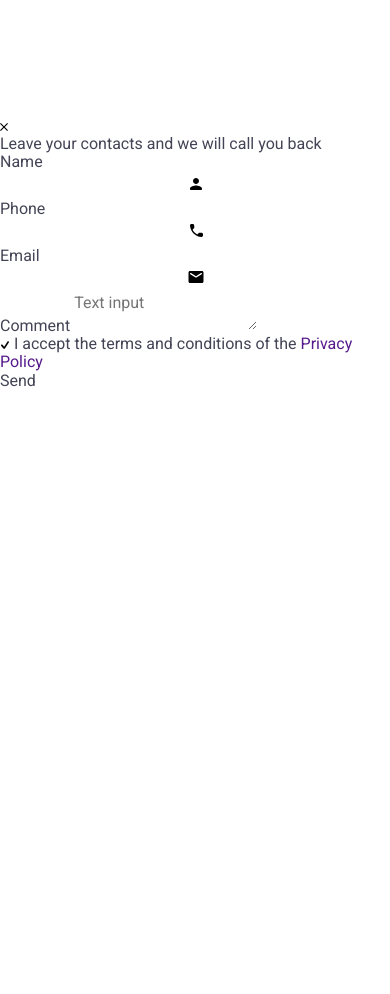
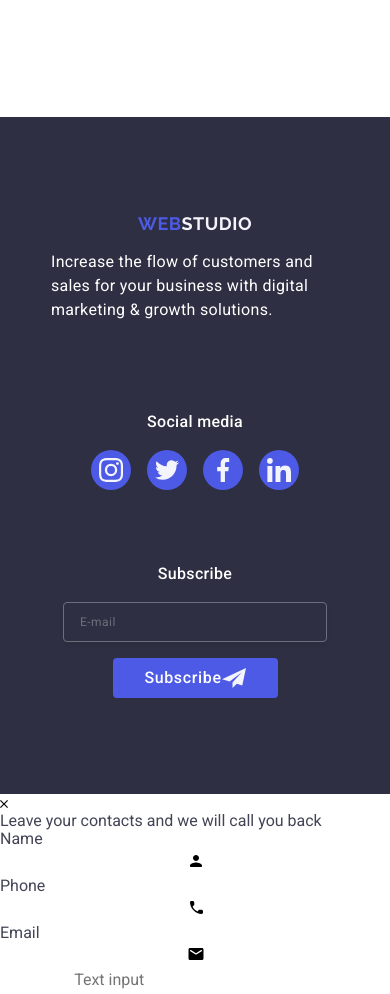
Before and after one commit to Polishchuk-4/goit-markup-hw-06, a plain HTML site: page index.html in a window 390 px wide. Shown: the part 6463-7457 px from the top of the page. Before the commit the page ends 6853 px from the top, so only its background shows below. Drawn offline with nearby package versions, Linux system fonts and the light colour scheme.

Commit message:
create footer for the mobile

```diff
--- a/css/style_2.css
+++ b/css/style_2.css
@@ -388,5 +388,99 @@ fieldset {
 .section-four__title-three {
   margin-bottom: 8px;
 }
-.section-four__text {
+
+/*-------- footer --------*/
+.footer {
+  padding: 96px 0;
+  background: #2e2f42;
 }
+.footer .container {
+  display: flex;
+  flex-wrap: wrap;
+  justify-content: center;
+}
+.footer__column {
+  display: flex;
+  flex-direction: column;
+  align-items: center;
+}
+.footer__column:not(:last-child) {
+  margin-bottom: 72px;
+}
+.footer__logo {
+  text-align: center;
+  margin-bottom: 16px;
+}
+.footer__logo--color {
+  color: #f4f4fd;
+}
+.footer__text {
+  margin-bottom: 16px;
+  color: #fff;
+}
+.footer__text--weight {
+  font-weight: 500;
+}
+.footer__icons-container {
+  display: flex;
+  justify-content: space-between;
+  gap: 16px;
+}
+.footer__icon-container {
+  width: 40px;
+  height: 40px;
+}
+.footer__link {
+  width: 100%;
+  height: 100%;
+  display: flex;
+  justify-content: center;
+  align-items: center;
+  border-radius: 50%;
+  background-color: #4d5ae5;
+  transition: background-color 250ms cubic-bezier(0.4, 0, 0.2, 1);
+}
+.footer__icon {
+  fill: #f4f4fd;
+}
+
+/*-------- footer-form --------*/
+
+.footer-form {
+  display: flex;
+  flex-direction: column;
+  align-items: center;
+  gap: 16px;
+}
+.footer-form-input {
+  width: 264px;
+  height: 40px;
+  padding-left: 16px;
+  background-color: transparent;
+  font-size: 12px;
+  line-height: 2;
+  letter-spacing: 0.04em;
+  color: #fff;
+  border: 1px solid #ffffff;
+  border-radius: 4px;
+  box-shadow: 0px 4px 4px 0px rgba(0, 0, 0, 0.15);
+  opacity: 0.3;
+}
+.footer-form-input::placeholder {
+  color: #fff;
+}
+.footer-form-btn {
+  min-width: 165px;
+  height: 40px;
+  display: flex;
+  justify-content: center;
+  align-items: center;
+  font-size: 16px;
+  font-weight: 500;
+  line-height: 1.5;
+  letter-spacing: 0.04em;
+  color: #fff;
+  cursor: pointer;
+  background-color: #4d5ae5;
+  border-radius: 4px;
+}
--- a/css/styles.css
+++ b/css/styles.css
@@ -427,8 +427,6 @@ fieldset {
 .footer__text {
   margin-bottom: 16px;
   color: #fff;
-  line-height: 1.5;
-  letter-spacing: 0.02em;
 }
 .footer__text--weight {
   font-weight: 500;
@@ -503,7 +501,6 @@ fieldset {
   cursor: pointer;
   background-color: #4d5ae5;
   border-radius: 4px;
-  /* gap: ; */
 }
 .footer-form-icon {
   margin-left: 16px;
--- a/index.html
+++ b/index.html
@@ -523,7 +523,7 @@
         </div>
       </section>
     </main>
-    <!-- <footer class="footer">
+    <footer class="footer">
       <div class="container">
         <div class="footer__column">
           <a class="link logo footer__logo" href="./index.html">
@@ -587,7 +587,7 @@
           </form>
         </div>
       </div>
-    </footer> -->
+    </footer>
     <div class="form-container">
       <div class="modal-window">
         <button class="modal-window-btn" type="button">
```
